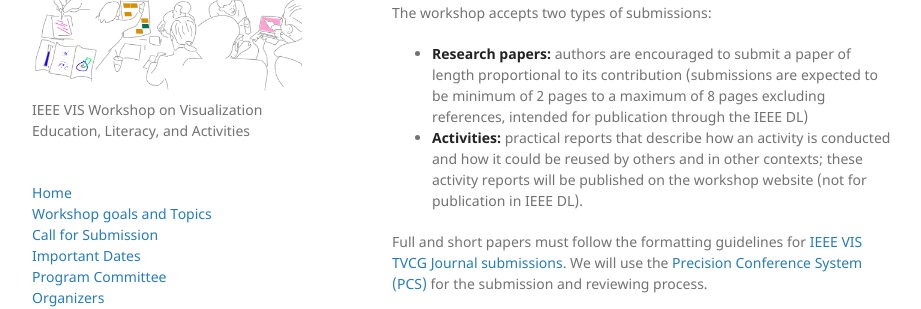
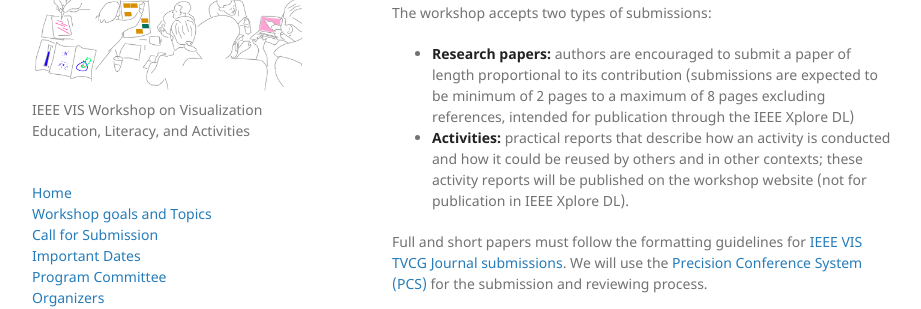
Before and after one commit to ieee-eduvis/ieee-eduvis.github.io, a Jekyll site: the page built from index.md, in a window 1280 px wide and 900 px high, scrolled down 1073 px. Shown: the part 216-525 px from the top of the window, without its empty margins (178-1099 px from the left). Built offline with Jekyll 4.4.1, drawn with Linux system fonts in a browser that asks for light colours; our own code applies the rules of GitHub Pages for plain Markdown files.

Commit message:
Update index.rmd

```diff
--- a/index.md
+++ b/index.md
@@ -40,8 +40,8 @@ The **workshop topics** include, but are not limited to:
 ## Call for Submission
 
 The workshop accepts two types of submissions:
-* **Research papers:** authors are encouraged to submit a paper of length proportional to its contribution (submissions are expected to be minimum of 2 pages to a maximum of 8 pages excluding references, intended for publication through the IEEE DL)
-* **Activities:** practical reports that describe how an activity is conducted and how it could be reused by others and in other contexts; these activity reports will be published on the workshop website (not for publication in IEEE DL).
+* **Research papers:** authors are encouraged to submit a paper of length proportional to its contribution (submissions are expected to be minimum of 2 pages to a maximum of 8 pages excluding references, intended for publication through the IEEE Xplore DL)
+* **Activities:** practical reports that describe how an activity is conducted and how it could be reused by others and in other contexts; these activity reports will be published on the workshop website (not for publication in IEEE Xplore DL).
 
 Full and short papers must follow the formatting guidelines for [IEEE VIS TVCG Journal submissions](https://tc.computer.org/vgtc/publications/journal/). We will use the  [Precision Conference System (PCS)](https://new.precisionconference.com/) for the submission and reviewing process.
 
```
